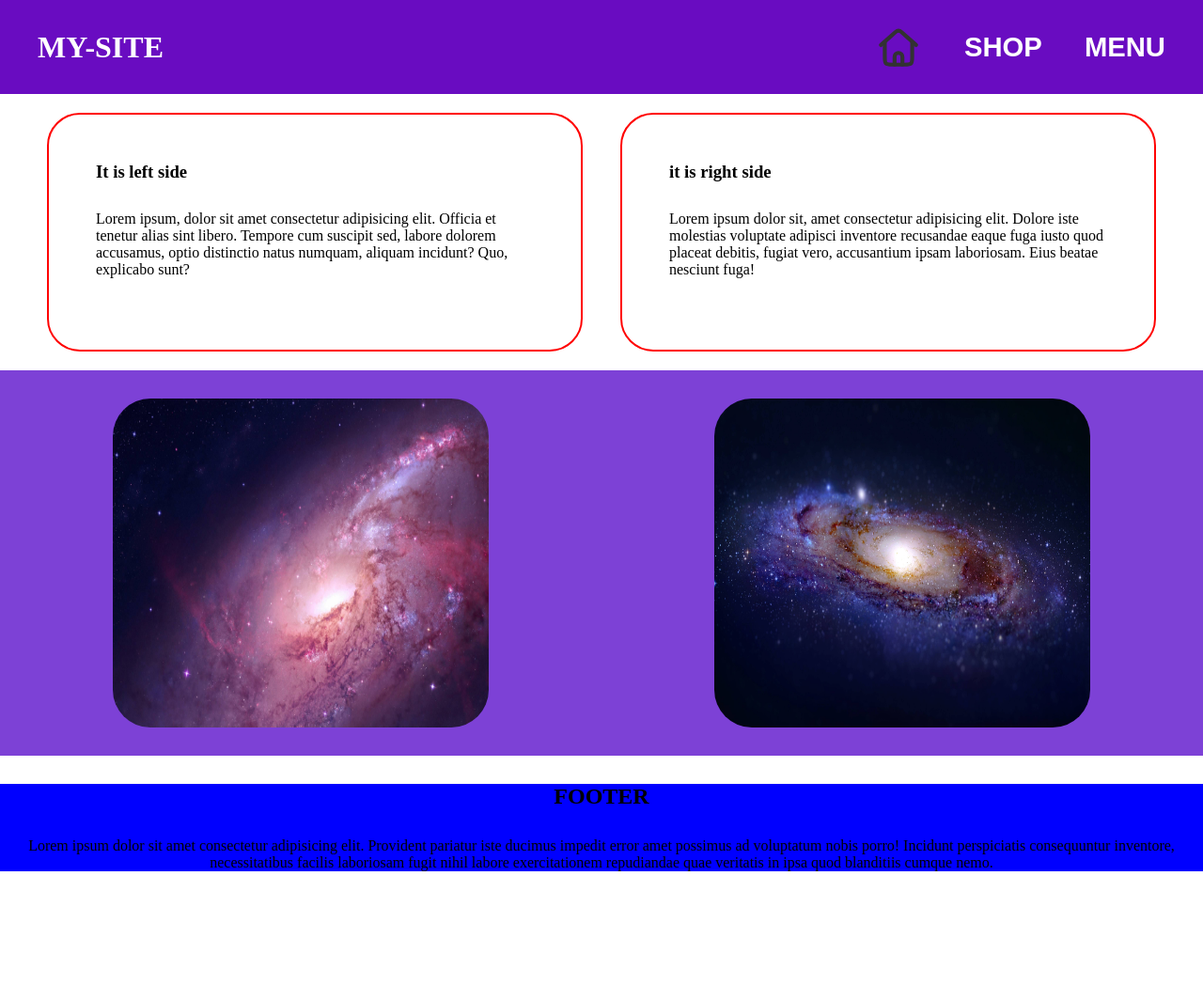
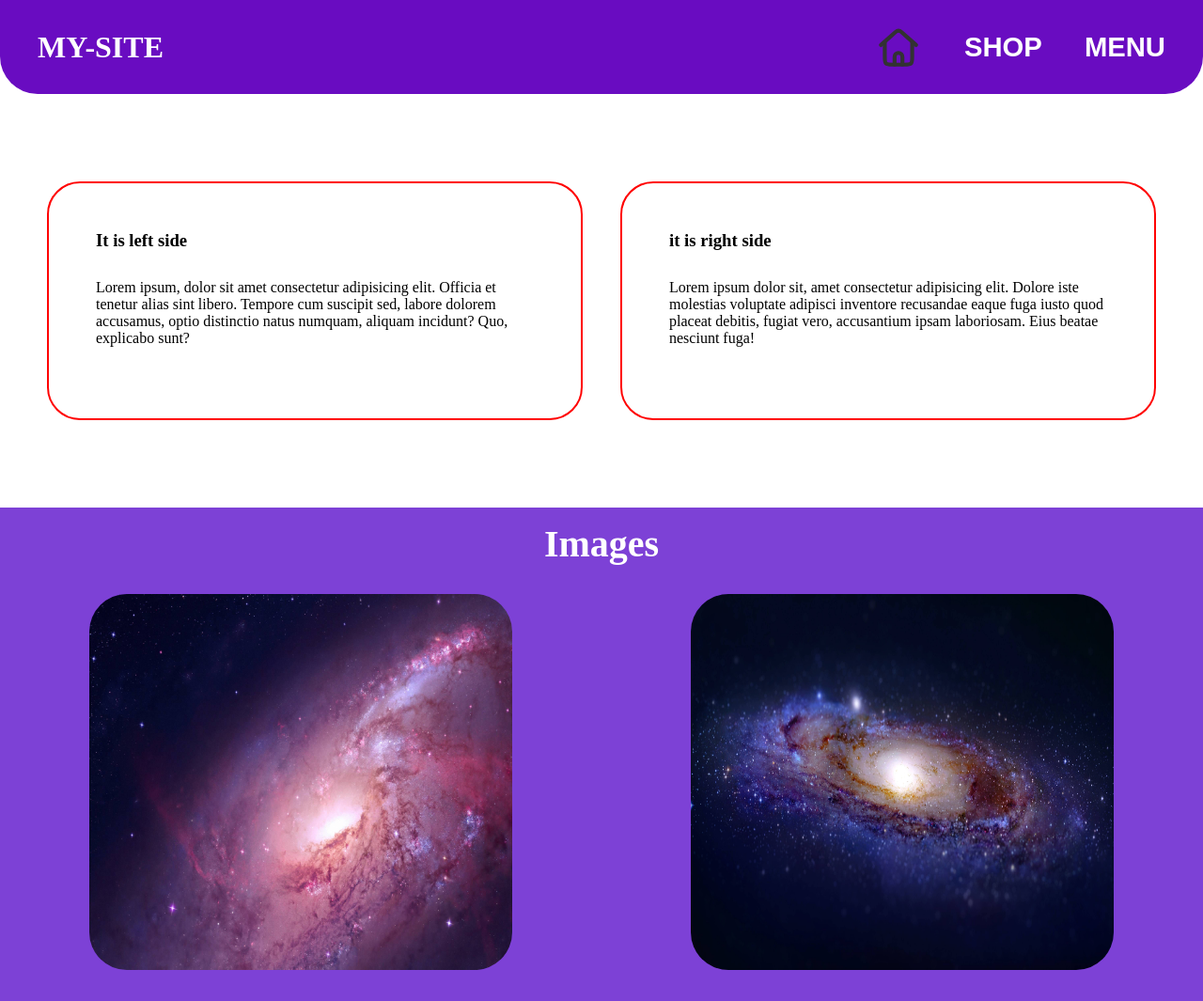
Before and after one commit to Shukhratov3082/dars-website-github, a plain HTML site: page index.html in a window 1280 px wide. Shown: the top 1065 px of the page at 94% size. Before the commit the page ends 927 px from the top, so only its background shows below. Drawn offline with Linux system fonts and the light colour scheme.

Commit message:
tayyor boldi tugadi

```diff
--- a/index.html
+++ b/index.html
@@ -34,9 +34,11 @@
         </div>
     </div>
     <div class="images">
-
-        <img src="assets/img/imagegalaxy.jpg" alt="">
-        <img src="assets/img/image2.jpg" alt="">
+        <h2>Images</h2>
+        <div>
+            <img src="assets/img/imagegalaxy.jpg" alt="">
+            <img src="assets/img/image2.jpg" alt="">
+        </div>
     </div>
     <footer>
         <h2>FOOTER</h2>
--- a/style.css
+++ b/style.css
@@ -12,6 +12,7 @@ header{
     justify-content: space-between;
     align-items: center;
     padding: 0 40px;
+    border-radius: 0 0 40px 40px;
     color: white;
 }
 header nav{
@@ -26,10 +27,11 @@ header img{
     height: 50px;
 }
 .Sides{
+    height: 440px;
     display: flex;
-    padding: 20px 50px;
+    align-items: center;
+    padding: 0px 50px;
     gap: 40px;
-    height: 100%;
 }
 .leftSide{
     width: 50%;
@@ -51,24 +53,36 @@ header img{
 }
 .images{
     width: 100%;
+    padding: 15px 0 20px 0;
+    background-color:#7d41d6;
+    color: white;
+
+}
+.images h2{
+    font-size: 40px;
+    text-align: center;
+}
+.images div{
     display: flex;
     justify-content: space-around;
-    background-color:#7d41d6;
-    ;
 }
 .images img{
-    width: 400px;
-    height: 350px;
+    width: 450px;
+    height: 400px;
     margin: 30px 0;
     border-radius: 40px;
 }
 footer{
     width: 100%;
-    height: 100%;
+    height: 115px;
     text-align: center;
-
-    background-color: blue;
+    padding: 70px 0;
+    color: white;
+    background-color: rgb(76, 7, 150);
 }
 footer h2{
-    margin: 30px 0;
+    margin-bottom:10px;
 }
+footer p{
+    text-wrap:balance;
+}
```
